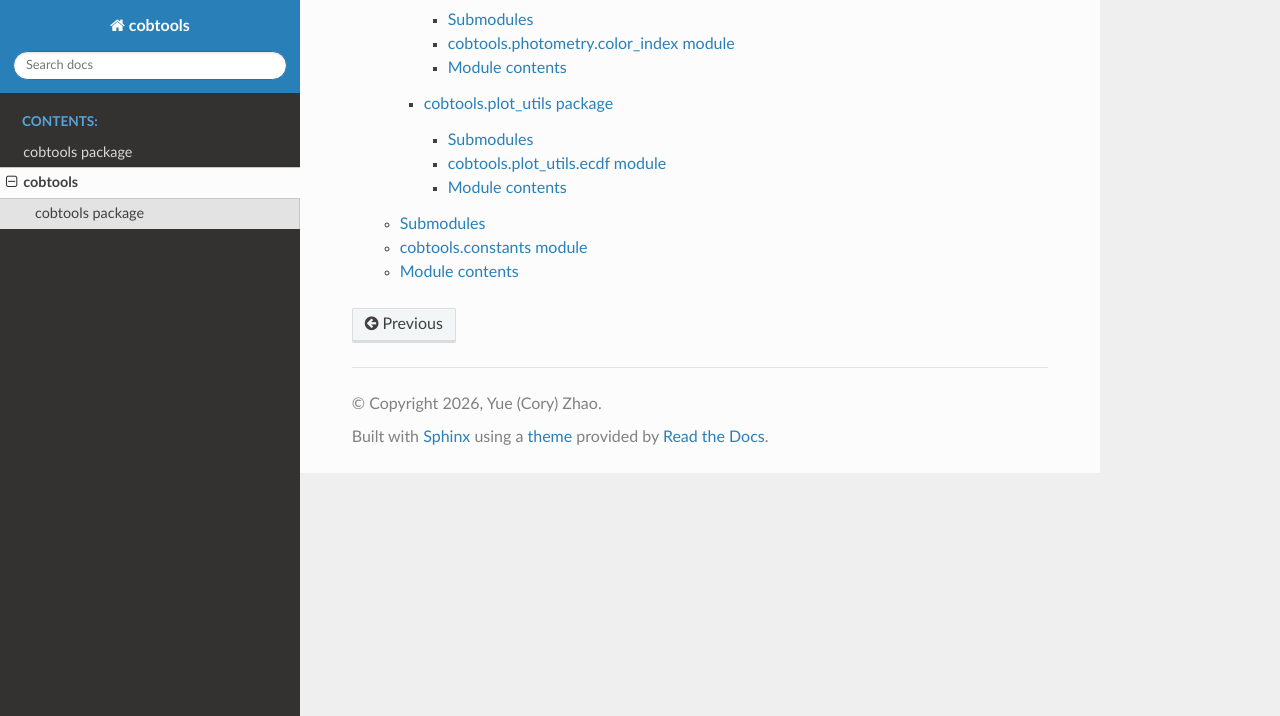
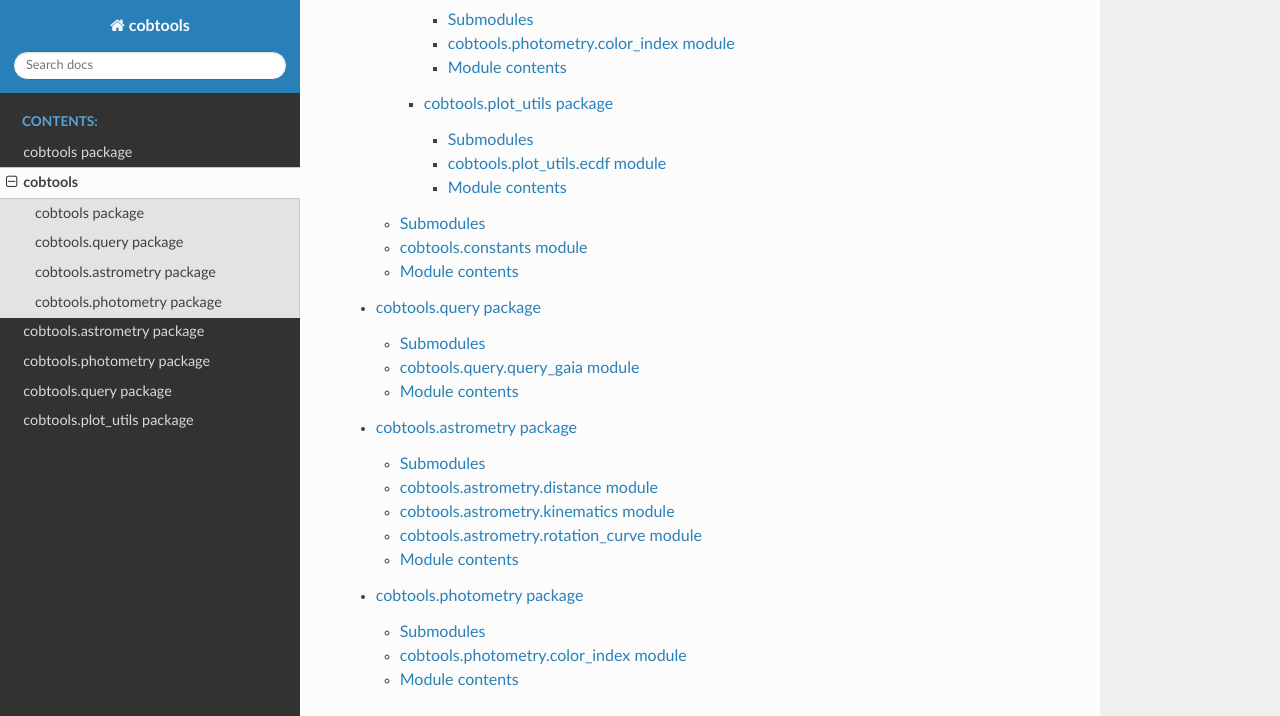
Before and after one commit to coryzh/cobtools, a Sphinx documentation site: the page built from docs/source/modules.rst, in a window 1280 px wide and 1400 px high, scrolled down 428 px. Shown: the top 716 px of the window. Built offline with Sphinx 7.4.7 and the Read the Docs theme 3.1.0, drawn with Linux system fonts in a browser that asks for light colours; grey boxes are pictures that could not be loaded.

Commit message:
Documentation still needs to be refined. Will be addressed in a future release.

```diff
--- a/docs/source/index.rst
+++ b/docs/source/index.rst
@@ -17,3 +17,7 @@ documentation for details.
 
    cobtools
    modules
+   cobtools.astrometry
+   cobtools.photometry
+   cobtools.query
+   cobtools.plot_utils
--- a/docs/source/modules.rst
+++ b/docs/source/modules.rst
@@ -5,3 +5,31 @@ cobtools
    :maxdepth: 4
 
    cobtools
+   cobtools.query
+   cobtools.astrometry
+   cobtools.photometry
+
+.. automodule:: cobtools
+   :members:
+   :undoc-members:
+   :show-inheritance:
+
+.. automodule:: cobtools.query
+   :members:
+   :undoc-members:
+   :show-inheritance:
+
+.. automodule:: cobtools.astrometry
+   :members:
+   :undoc-members:
+   :show-inheritance:
+
+.. automodule:: cobtools.photometry
+   :members:
+   :undoc-members:
+   :show-inheritance:
+
+.. automodule:: cobtools.plot_utils
+   :members:
+   :undoc-members:
+   :show-inheritance:
```
Also changed, not shown: 1 other file.
